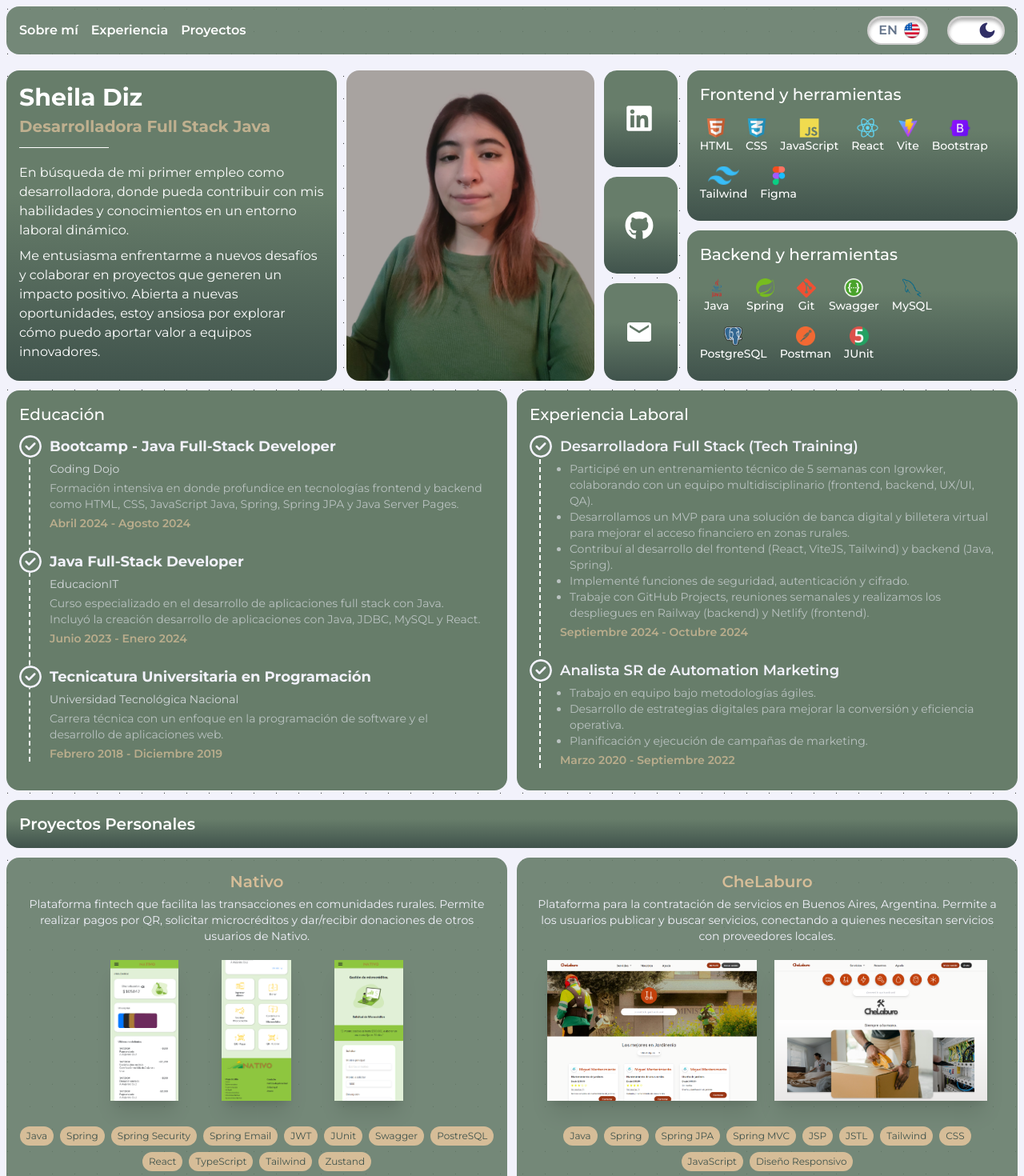
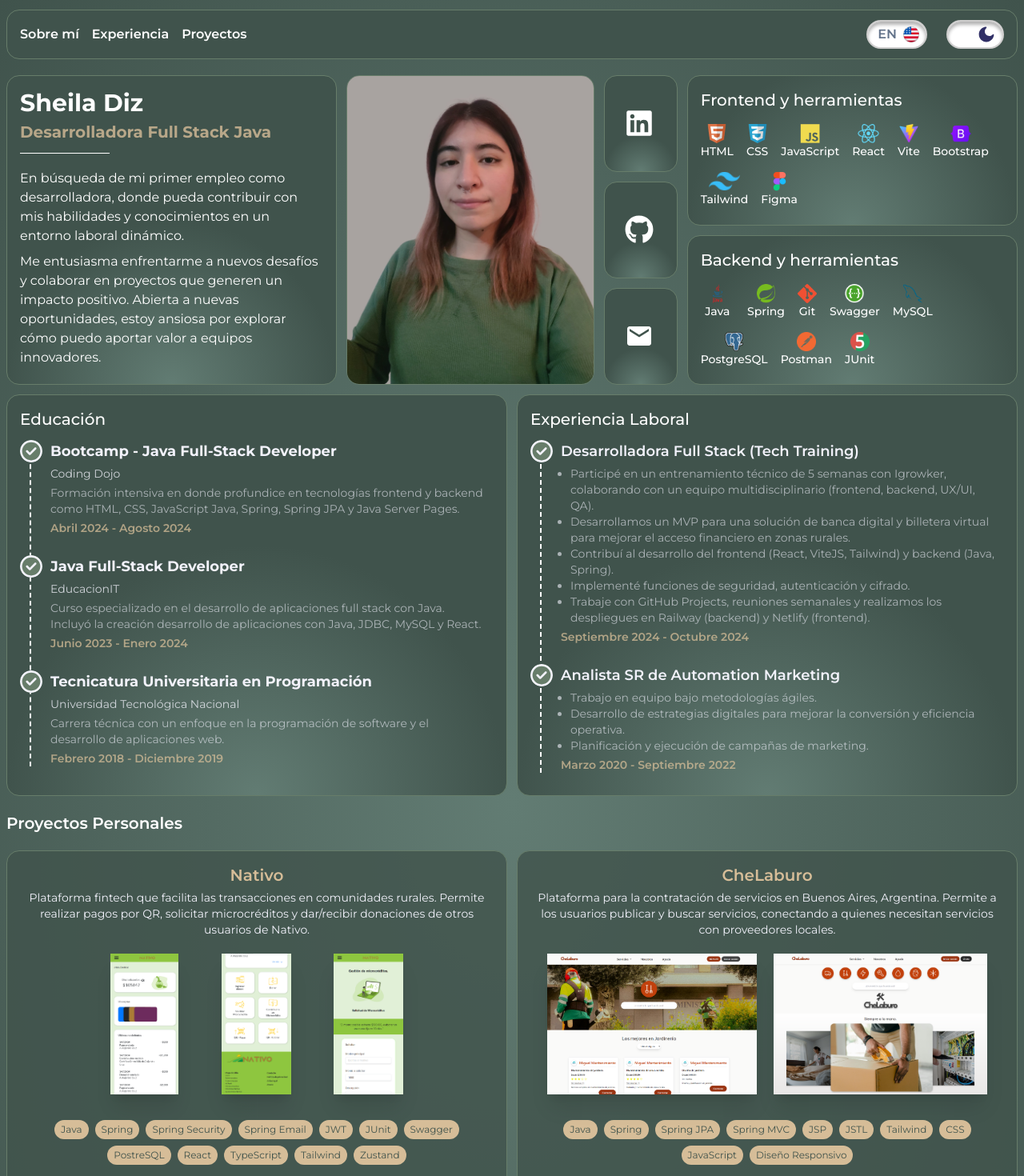
Before and after one commit to sheidiz/portfolio-2024, a React (Vite) app: page / in a window 1280 px wide. Shown: the top 1470 px of the page at 80% size. Built offline with nearby package versions, Linux system fonts and the light colour scheme.

Commit message:
style: change all background colors

```diff
--- /dev/null
+++ b/src/components/BentoContainer.jsx
@@ -0,0 +1,13 @@
+import React from "react";
+
+const BentoContainer = ({ className, children }) => {
+  return (
+    <div
+      className={`rounded-2xl border border-secondary bg-lightbox p-4 dark:bg-darkbox ${className}`}
+    >
+      {children}
+    </div>
+  );
+};
+
+export default BentoContainer;
--- a/src/components/Languages.jsx
+++ b/src/components/Languages.jsx
@@ -16,13 +16,14 @@ import postgresqlIcon from "./../assets/icons/postgresql.png";
 import postmanIcon from "./../assets/icons/postman.png";
 import junitIcon from "./../assets/icons/junit5.png";
 import swaggerIcon from "./../assets/icons/swagger.png";
+import BentoContainer from "./BentoContainer";
 
 const Languages = () => {
   const { language } = useLanguage();
 
   return (
     <div className="col-span-2 grid grid-cols-1 gap-y-3 md:mx-auto md:mt-3 md:grid-cols-2 md:gap-x-3 lg:col-span-1 lg:mt-0 lg:grid-cols-1">
-      <div className="rounded-2xl bg-lightbox p-4 text-white dark:bg-darkbox">
+      <BentoContainer className="text-white">
         <h3 className="text-xl font-medium">
           Frontend {language == "es" ? "y herramientas" : "and tools"}
         </h3>
@@ -52,8 +53,8 @@ const Languages = () => {
             <img src={figmaIcon} className="h-6" /> Figma
           </li>
         </ul>
-      </div>
-      <div className="rounded-2xl bg-lightbox p-4 text-white dark:bg-darkbox">
+      </BentoContainer>
+      <BentoContainer className="text-white">
         <h3 className="text-xl font-medium">
           Backend {language == "es" ? "y herramientas" : "and tools"}
         </h3>
@@ -83,7 +84,7 @@ const Languages = () => {
             <img src={junitIcon} className="h-6" /> JUnit
           </li>
         </ul>
-      </div>
+      </BentoContainer>
     </div>
   );
 };
--- a/src/components/layout/Navbar.jsx
+++ b/src/components/layout/Navbar.jsx
@@ -10,8 +10,8 @@ const Navbar = () => {
   const t = translations[language];
 
   return (
-    <nav className="flex w-full max-w-[1400px] flex-col items-center gap-y-2 rounded-2xl bg-tertiary/90 px-2 py-2 align-middle dark:bg-primary/90 min-[500px]:flex-row min-[500px]:justify-between min-[500px]:px-4 sm:mx-1 md:py-3 lg:mx-auto">
-      <ul className="flex w-full items-center justify-between gap-x-4 text-white min-[500px]:justify-start">
+    <nav className="flex w-full max-w-[1400px] flex-col items-center gap-y-2 rounded-2xl border border-secondary bg-primary p-2 align-middle dark:bg-dm-primary min-[500px]:flex-row min-[500px]:justify-between min-[500px]:px-4 sm:mt-1 md:py-3 lg:mx-auto">
+      <ul className="flex w-full items-center justify-evenly gap-x-4 text-white min-[500px]:justify-start">
         <li className="font-semibold hover:scale-[102%]">
           <a href="#about">{t.menu.about}</a>
         </li>
--- a/src/components/layout/ScrollToTopButton.jsx
+++ b/src/components/layout/ScrollToTopButton.jsx
@@ -30,7 +30,7 @@ const ScrollToTopButton = () => {
   return (
     <button
       onClick={scrollToTop}
-      className={`fixed bottom-4 right-4 rounded-full bg-quaternary/80 text-white shadow transition-transform duration-300 hover:-translate-y-2 hover:bg-quaternary dark:shadow-light/30 ${visible ? "opacity-100" : "opacity-0"}`}
+      className={`fixed bottom-4 right-4 rounded-full bg-tertiary/80 text-white shadow transition-transform duration-300 hover:-translate-y-2 hover:bg-tertiary dark:shadow-light/30 ${visible ? "opacity-100" : "opacity-0"}`}
       style={{ display: visible ? "block" : "none" }}
     >
       <FaChevronUp className="size-8 p-2 md:size-11 md:p-3" />
--- a/src/components/projects/ProjectDesktop.jsx
+++ b/src/components/projects/ProjectDesktop.jsx
@@ -7,8 +7,8 @@ export const ProjectDesktop = ({ project }) => {
     project;
 
   return (
-    <div className="flex flex-col items-center justify-evenly rounded-2xl bg-tertiary/90 p-4 hover:bg-tertiary dark:bg-secondary/90 hover:dark:bg-secondary">
-      <h6 className="mb-1 text-xl font-semibold text-quaternary">{title}</h6>
+    <div className="flex flex-col items-center justify-evenly rounded-2xl border border-secondary bg-primary/80 p-4 hover:bg-primary dark:bg-dm-primary/90 hover:dark:bg-dm-primary">
+      <h6 className="mb-1 text-xl font-semibold text-tertiary">{title}</h6>
       <p className="select-none text-center text-sm text-light">
         {description}
       </p>
@@ -28,7 +28,7 @@ export const ProjectDesktop = ({ project }) => {
         {technologies.map((tech, i) => (
           <li
             key={i}
-            className="rounded-2xl bg-quaternary px-2 py-1 text-xs text-secondary"
+            className="rounded-2xl bg-tertiary px-2 py-1 text-xs text-primary"
           >
             {tech}
           </li>
--- a/src/components/projects/ProjectMobile.jsx
+++ b/src/components/projects/ProjectMobile.jsx
@@ -15,8 +15,8 @@ export const ProjectMobile = ({ project }) => {
   } = project;
 
   return (
-    <div className="flex flex-col items-center justify-evenly rounded-2xl bg-tertiary/90 p-4 hover:bg-tertiary dark:bg-secondary/90 hover:dark:bg-secondary">
-      <h6 className="mb-1 text-xl font-semibold text-quaternary">{title}</h6>
+    <div className="flex flex-col items-center justify-evenly rounded-2xl border border-secondary bg-primary/80 p-4 hover:bg-primary dark:bg-dm-primary/90 hover:dark:bg-dm-primary">
+      <h6 className="mb-1 text-xl font-semibold text-tertiary">{title}</h6>
       <p className="select-none text-center text-sm text-light">
         {description}
       </p>
@@ -41,7 +41,7 @@ export const ProjectMobile = ({ project }) => {
         {technologies.map((tech, i) => (
           <li
             key={i}
-            className="rounded-2xl bg-quaternary px-2 py-1 text-xs text-secondary"
+            className="rounded-2xl bg-tertiary px-2 py-1 text-xs text-primary"
           >
             {tech}
           </li>
--- a/src/index.css
+++ b/src/index.css
@@ -8,19 +8,7 @@ body {
   --dot-color: #26272b;
   --dot-size: 1px;
   --dot-space: 28px;
-  background:
-    linear-gradient(
-        90deg,
-        var(--dot-bg) calc(var(--dot-space) - var(--dot-size)),
-        transparent 1%
-      )
-      center / var(--dot-space) var(--dot-space),
-    linear-gradient(
-        var(--dot-bg) calc(var(--dot-space) - var(--dot-size)),
-        transparent 1%
-      )
-      center / var(--dot-space) var(--dot-space),
-    var(--dot-color);
+  background: radial-gradient(#627c73, #40534c);
 }
 
 body.dark {
@@ -28,17 +16,5 @@ body.dark {
   --dot-color: rgba(242, 242, 251, 0.5);
   --dot-size: 1px;
   --dot-space: 28px;
-  background:
-    linear-gradient(
-        90deg,
-        var(--dot-bg) calc(var(--dot-space) - var(--dot-size)),
-        transparent 1%
-      )
-      center / var(--dot-space) var(--dot-space),
-    linear-gradient(
-        var(--dot-bg) calc(var(--dot-space) - var(--dot-size)),
-        transparent 1%
-      )
-      center / var(--dot-space) var(--dot-space),
-    var(--dot-color);
+  background: radial-gradient(#384842, #222222);
 }
--- a/src/sections/About.jsx
+++ b/src/sections/About.jsx
@@ -5,6 +5,7 @@ import Perfil from "../assets/Perfil.png";
 import { FaGithub, FaLinkedin } from "react-icons/fa";
 import { MdEmail } from "react-icons/md";
 import Languages from "../components/Languages";
+import BentoContainer from "../components/BentoContainer";
 
 const About = () => {
   const { language } = useLanguage();
@@ -15,35 +16,35 @@ const About = () => {
       id="about"
       className="mx-3 mt-3 grid max-w-[1400px] grid-cols-2 gap-2 md:mx-auto md:gap-3 md:px-2 lg:grid-cols-3 2xl:px-0"
     >
-      <div className="col-span-2 rounded-2xl bg-lightbox p-4 md:col-span-1">
+      <BentoContainer className="col-span-2 md:col-span-1">
         <h1 className="mb-1 text-2xl font-bold text-white md:text-3xl">
           Sheila Diz
         </h1>
-        <h2 className="font-bold text-quaternary/80 md:text-xl">{t.title}</h2>
+        <h2 className="font-bold text-tertiary/80 md:text-xl">{t.title}</h2>
         <div className="my-3 h-2 w-28 border-t border-t-white"></div>
         <p className="mb-2 text-sm text-white md:text-base">
           {t.description[0]}
         </p>
         <p className="text-sm text-white md:text-base">{t.description[1]}</p>
-      </div>
+      </BentoContainer>
       <div className="col-span-2 flex h-full w-full gap-2 md:col-span-1 md:gap-3">
         <img
           src={Perfil}
           alt="Foto de perfil"
-          className="h-auto max-h-full w-1/2 rounded-2xl object-cover sm:w-full md:w-3/4"
+          className="h-auto max-h-full w-1/2 rounded-2xl border border-secondary object-cover sm:w-full md:w-3/4"
         />
         <ul className="flex w-1/2 flex-col justify-between gap-y-2 md:col-span-1 md:w-1/4 md:gap-y-3">
-          <li className="flex h-full w-full items-center justify-center rounded-2xl bg-lightbox p-4 text-2xl text-white dark:bg-darkbox min-[500px]:text-3xl lg:text-4xl">
+          <li className="flex h-full w-full items-center justify-center rounded-2xl border border-secondary bg-lightbox p-4 text-2xl text-white dark:bg-darkbox min-[500px]:text-3xl lg:text-4xl">
             <a href="https://www.linkedin.com/in/sheila-diz" target="_blank">
               <FaLinkedin className="mb-1 mr-1 inline" />
             </a>
           </li>
-          <li className="flex h-full w-full items-center justify-center rounded-2xl bg-lightbox p-4 text-2xl text-white dark:bg-darkbox min-[500px]:text-3xl lg:text-4xl">
+          <li className="flex h-full w-full items-center justify-center rounded-2xl border border-secondary bg-lightbox p-4 text-2xl text-white dark:bg-darkbox min-[500px]:text-3xl lg:text-4xl">
             <a href="https://github.com/sheidiz" target="_blank">
               <FaGithub className="mb-1 mr-1 inline" />
             </a>
           </li>
-          <li className="flex h-full w-full items-center justify-center rounded-2xl bg-lightbox p-4 text-2xl text-white dark:bg-darkbox min-[500px]:text-3xl lg:text-4xl">
+          <li className="flex h-full w-full items-center justify-center rounded-2xl border border-secondary bg-lightbox p-4 text-2xl text-white dark:bg-darkbox min-[500px]:text-3xl lg:text-4xl">
             <a href="mailto:dizsheila07@gmail.com" target="_blank">
               <MdEmail className="mb-1 mr-1 inline" />
             </a>
--- a/src/sections/Experience.jsx
+++ b/src/sections/Experience.jsx
@@ -2,6 +2,7 @@ import React from "react";
 import { useLanguage } from "../contexts/LanguageContext";
 import translations from "../translations/data";
 import { FaRegCircleCheck } from "react-icons/fa6";
+import BentoContainer from "../components/BentoContainer";
 
 const Experience = () => {
   const { language } = useLanguage();
@@ -12,7 +13,7 @@ const Experience = () => {
       id="experience"
       className="mx-3 mt-3 grid max-w-[1400px] grid-cols-1 text-white md:mx-auto md:grid-cols-2 md:gap-x-3 md:px-2 2xl:px-0"
     >
-      <div className="education-section rounded-2xl bg-tertiary p-4 dark:bg-secondary">
+      <BentoContainer className="">
         <h3 className="text-xl font-medium">
           {language == "es" ? "Educación" : "Education"}
         </h3>
@@ -20,7 +21,7 @@ const Experience = () => {
           <div className="space-y-6 border-l-2 border-dashed">
             {t.education.map((item, i) => (
               <div key={i} className="relative w-full">
-                <FaRegCircleCheck className="absolute top-0 z-10 -ml-3.5 h-7 w-7 rounded-full bg-tertiary text-light" />
+                <FaRegCircleCheck className="absolute top-0 z-10 -ml-3.5 h-7 w-7 rounded-full bg-secondary text-light" />
                 <div className="ml-6">
                   <h4 className="font-bold text-light">{item.title}</h4>
                   <p className="mt-1 max-w-screen-sm text-sm text-light/80">
@@ -29,7 +30,7 @@ const Experience = () => {
                   <p className="mt-1 max-w-screen-sm text-sm text-light/60">
                     {item.description}
                   </p>
-                  <span className="mt-1 block text-sm font-semibold text-quaternary/75">
+                  <span className="mt-1 block text-sm font-semibold text-tertiary/75">
                     {item.dates}
                   </span>
                 </div>
@@ -37,8 +38,8 @@ const Experience = () => {
             ))}
           </div>
         </div>
-      </div>
-      <div className="experience-section mt-3 rounded-2xl bg-tertiary p-4 dark:bg-secondary md:mt-0">
+      </BentoContainer>
+      <BentoContainer className="mt-3 md:mt-0">
         <h3 className="text-xl font-medium">
           {language == "es" ? "Experiencia Laboral" : "Work Experience"}
         </h3>
@@ -46,7 +47,7 @@ const Experience = () => {
           <div className="space-y-6 border-l-2 border-dashed">
             {t.work.map((item, index) => (
               <div key={index} className="relative w-full">
-                <FaRegCircleCheck className="absolute top-0 z-10 -ml-3.5 h-7 w-7 rounded-full bg-tertiary text-light" />
+                <FaRegCircleCheck className="absolute top-0 z-10 -ml-3.5 h-7 w-7 rounded-full bg-secondary text-light" />
                 <div className="ml-6">
                   <h4 className="font-semibold text-light">{item.title}</h4>
                   <p className="mt-1 max-w-screen-sm text-sm text-light/80">
@@ -57,7 +58,7 @@ const Experience = () => {
                       <li key={i}>{l}</li>
                     ))}
                   </ul>
-                  <span className="mt-1 block text-sm font-semibold text-quaternary/75">
+                  <span className="mt-1 block text-sm font-semibold text-tertiary/75">
                     {item.dates}
                   </span>
                 </div>
@@ -65,7 +66,7 @@ const Experience = () => {
             ))}
           </div>
         </div>
-      </div>
+      </BentoContainer>
     </section>
   );
 };
--- a/src/sections/Projects.jsx
+++ b/src/sections/Projects.jsx
@@ -3,6 +3,7 @@ import { useLanguage } from "../contexts/LanguageContext";
 import translations from "../translations/data";
 import { ProjectMobile } from "../components/projects/ProjectMobile";
 import { ProjectDesktop } from "../components/projects/ProjectDesktop";
+import BentoContainer from "../components/BentoContainer";
 
 const Projects = () => {
   const { language } = useLanguage();
@@ -11,13 +12,11 @@ const Projects = () => {
   return (
     <section
       id="projects"
-      className="mx-3 mt-3 max-w-[1400px] md:mx-auto md:px-2 2xl:px-0"
+      className="mx-3 mt-5 max-w-[1400px] md:mx-auto md:px-2 2xl:px-0"
     >
-      <div className="mb-3 rounded-2xl bg-lightbox p-4 dark:bg-darkbox">
-        <h5 className="text-xl font-semibold text-white">
-          {language == "es" ? "Proyectos Personales" : "Personal Projects"}
-        </h5>
-      </div>
+      <h5 className="mb-5 text-xl font-semibold text-white">
+        {language == "es" ? "Proyectos Personales" : "Personal Projects"}
+      </h5>
       <div className="grid grid-cols-1 gap-3 md:grid-cols-2">
         {t.projects && (
           <>
--- a/tailwind.config.js
+++ b/tailwind.config.js
@@ -5,17 +5,21 @@ export default {
   theme: {
     extend: {
       backgroundImage: {
-        lightbox: "linear-gradient(to bottom, #677D6A 40%, #40534C 100%)",
-        darkbox: "linear-gradient(to bottom, #354530 2.11%, #40534C 100%)",
+        lightbox:
+          "radial-gradient(circle closest-corner at center bottom, #627C73 0%, #40534C 100%)",
+        darkbox:
+          "radial-gradient(circle closest-corner at center bottom, #384842 0%, #1E2120 100%)",
       },
       colors: {
-        primary: "#354530",
-        secondary: "#40534C",
-        tertiary: "#677D6A",
-        quaternary: "#D6BD98",
+        primary: "#40534C",
+        secondary: "#677D6A",
+        tertiary: "#D6BD98",
         light: "#F2F2FB",
         dark: "#26272B",
         gray: "#64748B",
+        dm: {
+          primary: "#1E2120",
+        },
       },
       fontFamily: {
         primary: ["Montserrat", "sans-serif"],
```
